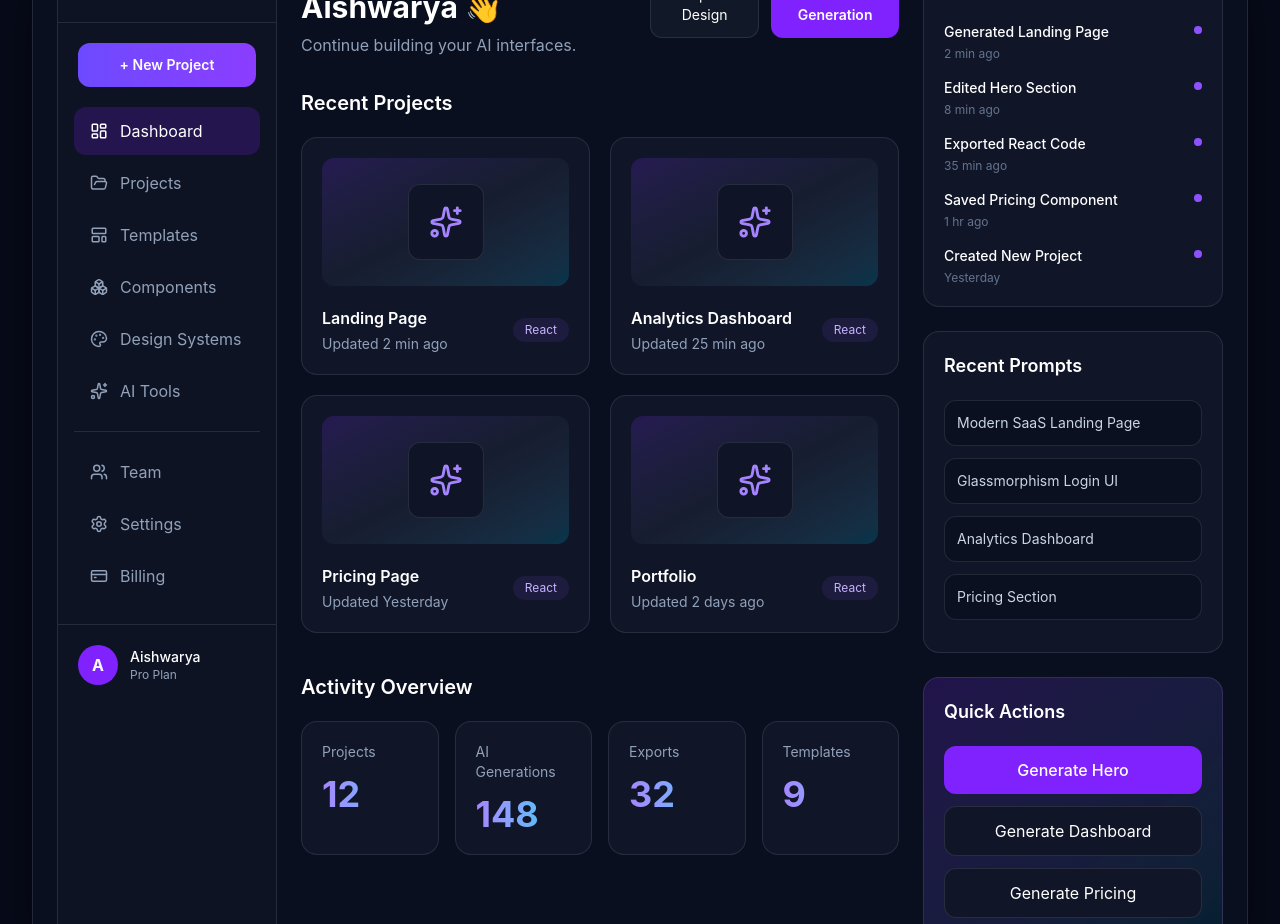
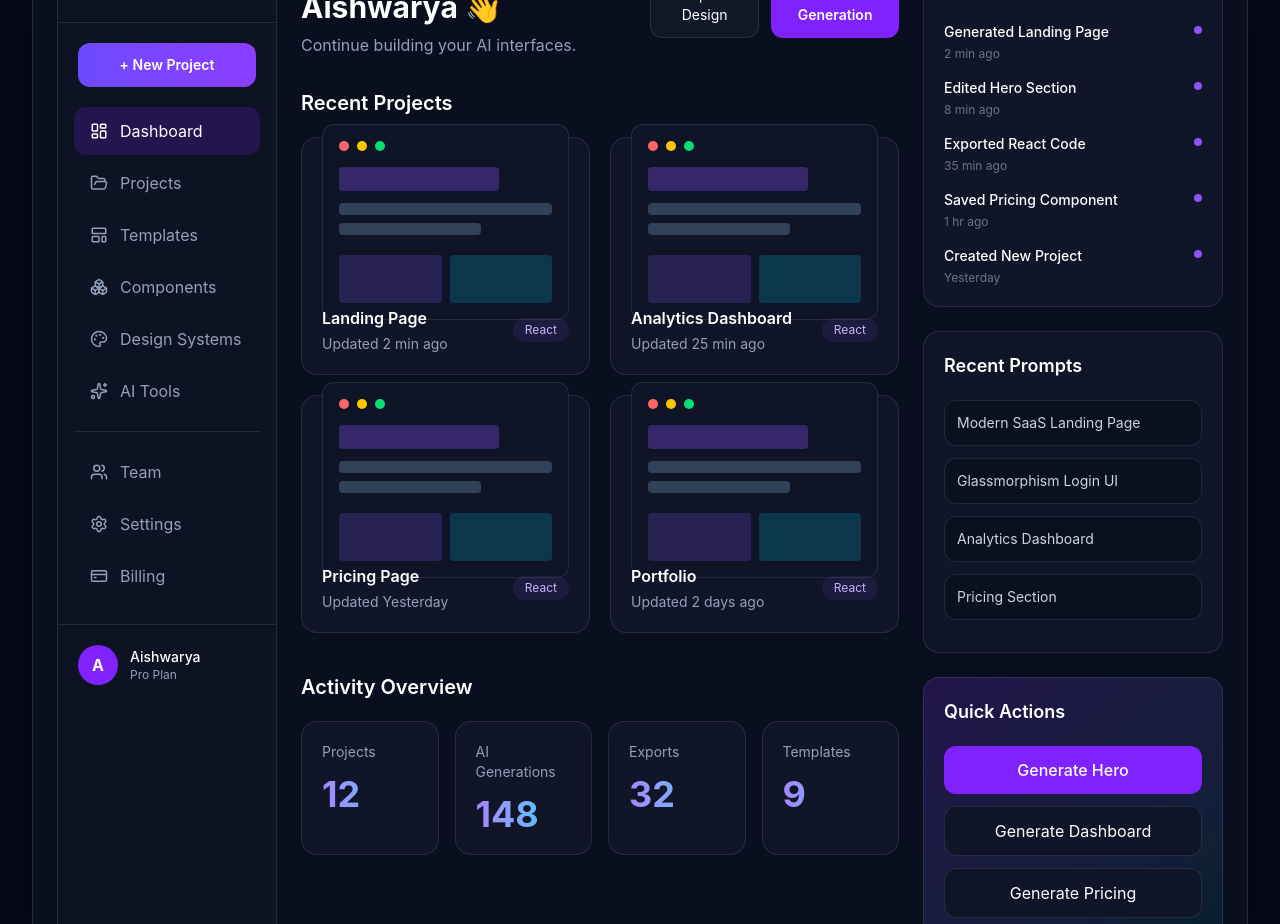
Before and after one commit to aishwaryakhandare-git/Morph-Studio, a React (Vite) app in the folder client/: page / in a window 1280 px wide. Shown: the part 1000-1924 px from the top of the page. Built offline with nearby package versions, Linux system fonts and the light colour scheme.

Commit message:
Project cards improvement

```diff
--- a/client/src/pages/Landing/Landing.tsx
+++ b/client/src/pages/Landing/Landing.tsx
@@ -370,14 +370,39 @@ function Landing() {
 
         <div className="mb-5 flex h-32 items-center justify-center rounded-xl bg-gradient-to-br from-violet-600/20 via-[#171D30] to-cyan-500/20">
 
-  <div className="rounded-xl border border-white/10 bg-[#0F1526] p-5">
+  <div className="w-full rounded-xl border border-white/10 bg-[#0F1526] p-4">
 
-    <Sparkles
-      size={34}
-      className="text-violet-400"
-    />
+  {/* Browser Bar */}
+
+  <div className="mb-4 flex items-center gap-2">
+
+    <div className="h-2.5 w-2.5 rounded-full bg-red-400" />
+
+    <div className="h-2.5 w-2.5 rounded-full bg-yellow-400" />
+
+    <div className="h-2.5 w-2.5 rounded-full bg-green-400" />
 
   </div>
+
+  {/* Hero */}
+
+  <div className="h-6 w-3/4 rounded bg-violet-500/30" />
+
+  <div className="mt-3 h-3 w-full rounded bg-slate-700" />
+
+  <div className="mt-2 h-3 w-2/3 rounded bg-slate-700" />
+
+  {/* Cards */}
+
+  <div className="mt-5 grid grid-cols-2 gap-2">
+
+    <div className="h-12 rounded bg-violet-500/20" />
+
+    <div className="h-12 rounded bg-cyan-500/20" />
+
+  </div>
+
+</div>
 
 </div>
 
```
